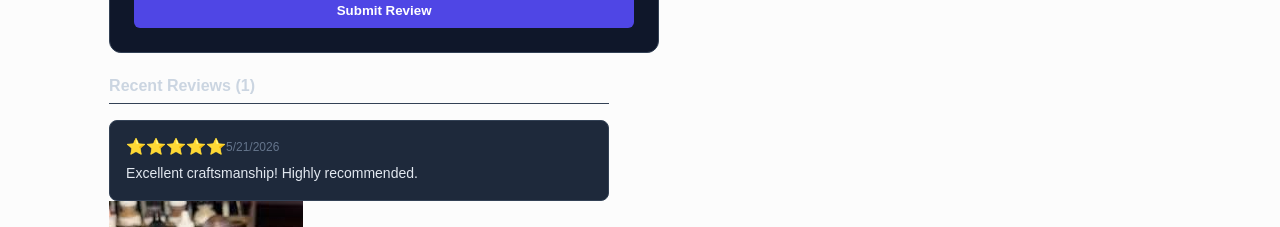
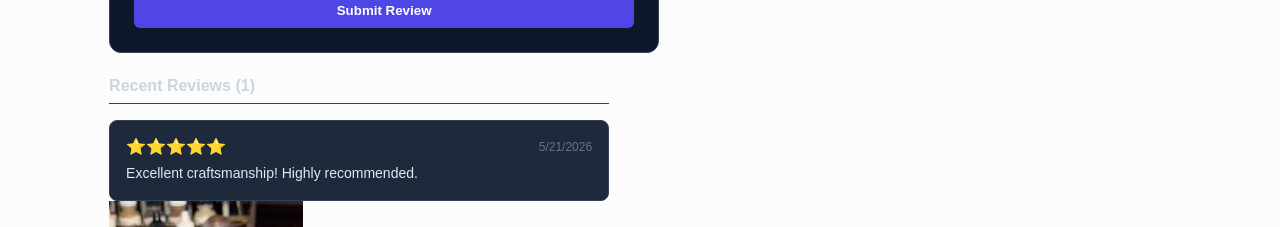
Before and after one commit to blburgen/CodingWookies, a Next.js app: page /listings in a window 1280 px wide. Shown: the part 1920-2147 px from the top of the page. Built offline with nearby package versions, Linux system fonts and the light colour scheme.

Commit message:
feat: An issue with justifyBetween by JustifyContent

```diff
--- a/src/app/ui/reviewform.tsx
+++ b/src/app/ui/reviewform.tsx
@@ -209,7 +209,7 @@ export default function ReviewForm({ productId }: ReviewFormProps) {
               <div
                 style={{
                   display: "flex",
-                  justifyBetween: "space-between",
+                  justifyContent: "space-between",
                   alignItems: "center",
                   marginBottom: "0.5rem",
                 }}
```
